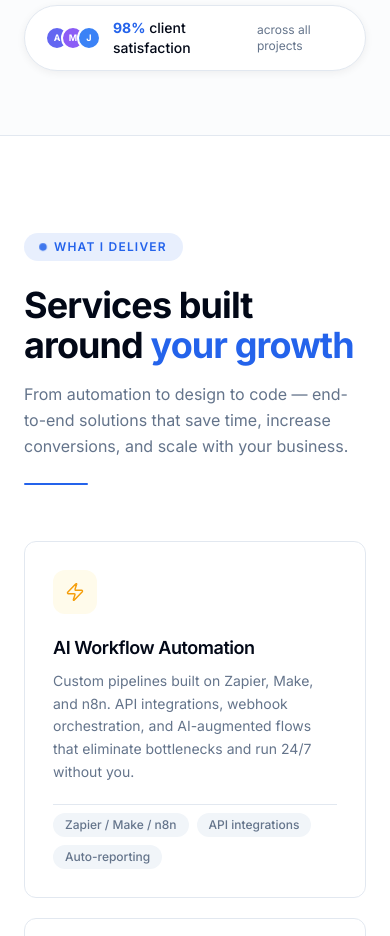
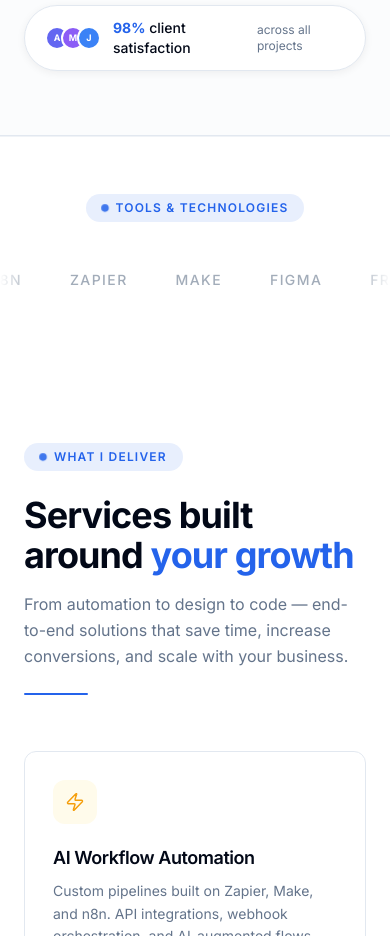
Before and after one commit to alesonpro/portfolio-2026, a React (Vite) app: page / in a window 390 px wide. Shown: the part 1460-2396 px from the top of the page. Built offline with nearby package versions, Linux system fonts and the light colour scheme.

Commit message:
added horizontal tools and technologies, removed horizontal scrolling in mobile view

```diff
--- a/src/App.tsx
+++ b/src/App.tsx
@@ -4,6 +4,7 @@ import CustomCursor from '@/components/CustomCursor'
 import Navbar from '@/components/Navbar'
 import Hero from '@/components/Hero'
 import TrustBar from '@/components/TrustBar'
+import SkillsBar from '@/components/SkillsBar'
 import Services from '@/components/Services'
 import Work from '@/components/Work'
 import About from '@/components/About'
@@ -28,6 +29,7 @@ export default function App() {
         <main>
           <Hero />
           <TrustBar />
+          <SkillsBar />
           <Services />
           <Work />
           <About />
--- a/src/components/SkillsBar.tsx
+++ b/src/components/SkillsBar.tsx
@@ -1,44 +1,35 @@
 import { motion } from 'framer-motion'
 
-const skills = [
-  'n8n', 'Zapier', 'Make', 'Figma', 'Tailwind CSS',
-  'Framer', 'Webflow', 'React', 'TypeScript',
-  'Google Workspace', 'Buffer', 'Notion',
+const tools = [
+  'n8n', 'Zapier', 'Make', 'Figma', 'Framer', 'Webflow',
+  'React', 'TypeScript', 'Tailwind CSS', 'Notion',
+  'Airtable', 'Vercel', 'OpenAI', 'Slack', 'Google Calendar',
 ]
 
-// Duplicate for seamless infinite marquee
-const marqueeItems = [...skills, ...skills]
+const marqueeItems = [...tools, ...tools]
 
 export default function SkillsBar() {
   return (
-    <section className="py-16 border-t border-white/5 bg-black overflow-hidden">
-      <div className="max-w-7xl mx-auto px-6 mb-10 flex justify-center">
+    <section className="py-14 border-t border-border/50 overflow-hidden">
+      <div className="max-w-7xl mx-auto px-6 mb-8 flex justify-center">
         <motion.div
-          initial={{ opacity: 0, y: 12 }}
+          initial={{ opacity: 0, y: 10 }}
           whileInView={{ opacity: 1, y: 0 }}
           viewport={{ once: true }}
-          transition={{ duration: 0.6, ease: 'easeOut' }}
+          transition={{ duration: 0.5, ease: 'easeOut' }}
         >
-          <span className="section-badge">
-            <span className="w-1.5 h-1.5 rounded-full bg-white/40" />
-            Skills & Tools I Master
-          </span>
+          <span className="section-label">Tools & Technologies</span>
         </motion.div>
       </div>
 
-      {/* Marquee track */}
-      <div className="relative scroll-fade-x">
-        <div className="flex animate-marquee whitespace-nowrap gap-10 px-8">
-          {marqueeItems.map((skill, i) => (
+      <div className="relative scroll-fade-x overflow-hidden">
+        <div className="flex animate-marquee whitespace-nowrap items-center gap-12 px-8">
+          {marqueeItems.map((tool, i) => (
             <span
               key={i}
-              className="
-                font-heading italic text-2xl md:text-3xl text-white/60
-                opacity-80 grayscale hover:grayscale-0 hover:text-white/90
-                transition-all duration-300 cursor-default shrink-0
-              "
+              className="text-sm font-medium tracking-widest text-muted-foreground/60 hover:text-foreground transition-colors duration-200 shrink-0 uppercase cursor-default"
             >
-              {skill}
+              {tool}
             </span>
           ))}
         </div>
--- a/src/index.css
+++ b/src/index.css
@@ -125,6 +125,11 @@
     background-image: radial-gradient(circle, hsl(var(--border)) 1px, transparent 1px);
     background-size: 24px 24px;
   }
+
+  .scroll-fade-x {
+    -webkit-mask-image: linear-gradient(to right, transparent 0%, black 8%, black 92%, transparent 100%);
+    mask-image: linear-gradient(to right, transparent 0%, black 8%, black 92%, transparent 100%);
+  }
 }
 
 /* ─── Micro-animation Keyframes ─────────────────────────────────────────── */
--- a/tailwind.config.ts
+++ b/tailwind.config.ts
@@ -38,6 +38,7 @@ const config: Config = {
       animation: {
         'fade-in': 'fadeIn 0.5s ease-out forwards',
         'slide-up': 'slideUp 0.5s ease-out forwards',
+        'marquee': 'marquee 30s linear infinite',
       },
       keyframes: {
         fadeIn: {
@@ -47,6 +48,10 @@ const config: Config = {
         slideUp: {
           '0%': { opacity: '0', transform: 'translateY(16px)' },
           '100%': { opacity: '1', transform: 'translateY(0)' },
+        },
+        marquee: {
+          '0%': { transform: 'translateX(0%)' },
+          '100%': { transform: 'translateX(-50%)' },
         },
       },
       boxShadow: {
```
